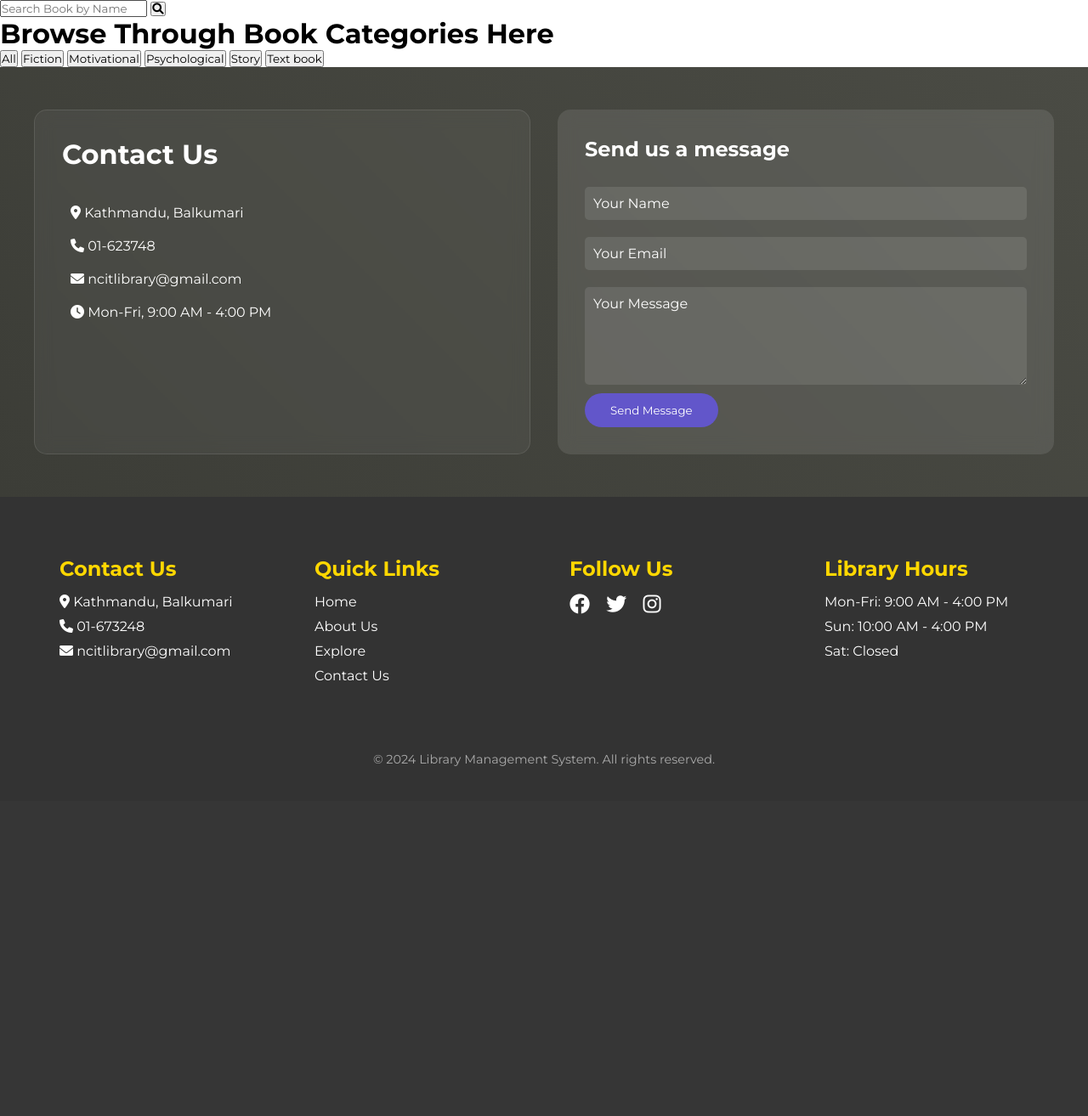
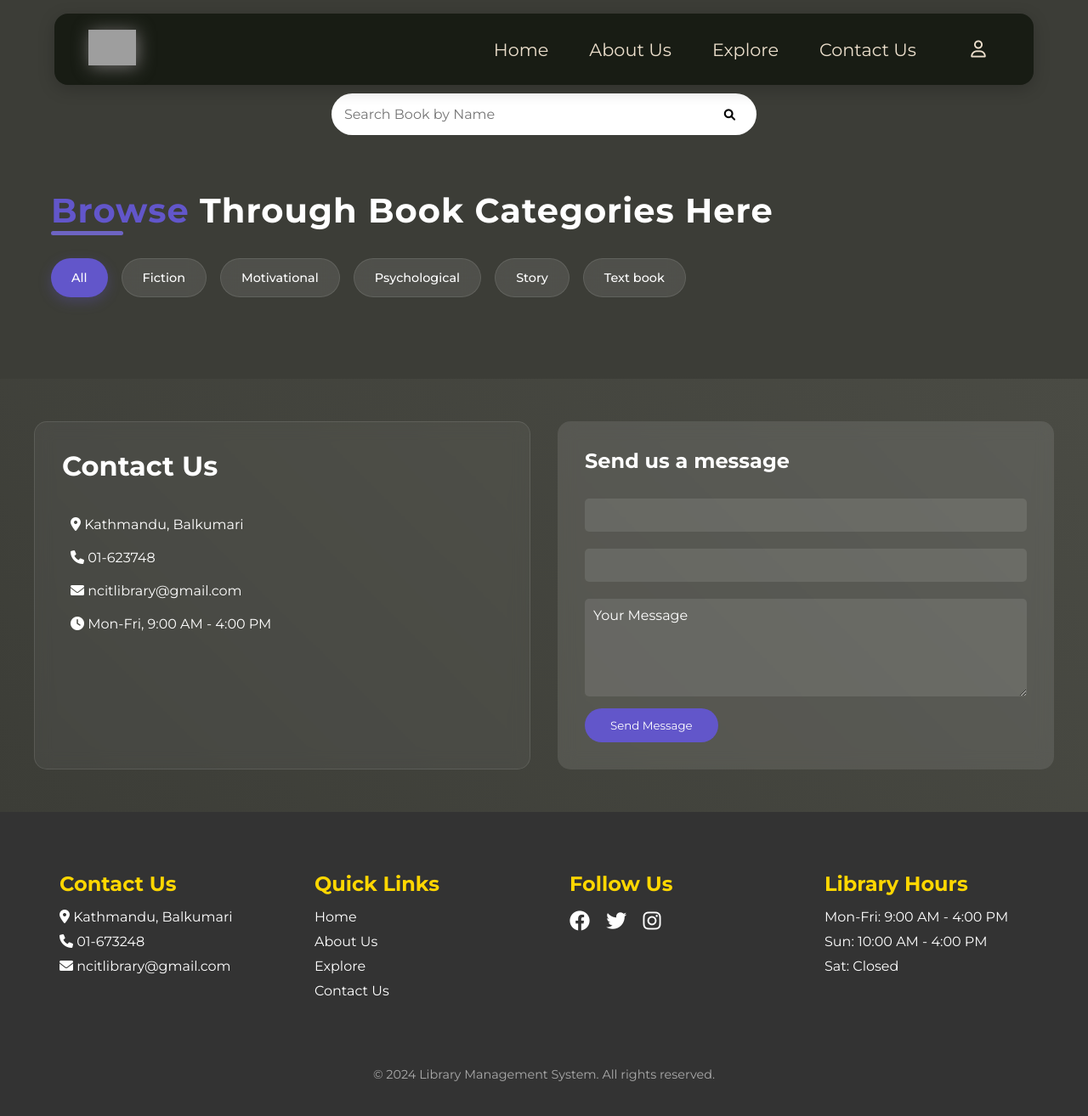
Before and after one commit to akeraaaa/my-work, a PHP site: page /4th/explore.php in a window 1280 px wide. Shown: the whole page at 85% size. Before the commit the page ends 902 px from the top, so only its background shows below. Run offline with PHP 8.4, Linux system fonts and the light colour scheme; the visitor is signed in with stand-in values (Sample User, id 1); data that the repository does not hold is empty; some libraries are stand-ins or nearby versions; grey boxes are pictures that could not be loaded.

Commit message:
Refactor explore.php for improved structure and clarity

```diff
--- a/librarysystem/explore.php
+++ b/librarysystem/explore.php
@@ -9,6 +9,30 @@
     echo "No book available";
   }
  ?>
+<!DOCTYPE html>
+<html lang="en">
+  <head>
+    <meta charset="UTF-8" />
+    <meta name="viewport" content="width=device-width, initial-scale=1.0" />
+    <title>Explore Books</title>
+    <link rel="stylesheet" href="css/explore.css" />
+    <!-- link for icons -->
+    <link
+      rel="stylesheet"
+      href="https://cdnjs.cloudflare.com/ajax/libs/font-awesome/6.0.0-beta3/css/all.min.css"
+    />
+    <!-- link for font -->
+    <link
+      href="https://fonts.googleapis.com/css2?family=Roboto&family=Playfair+Display&family=Poppins&display=swap"
+      rel="stylesheet"
+    />
+  </head>
+  <body>
+    <!-- Navigatoin bar -->
+    <?php
+      include('navigation.php');
+      ?>
+    <!-- End of navigation section -->
 
 
     <div class="container">
```
